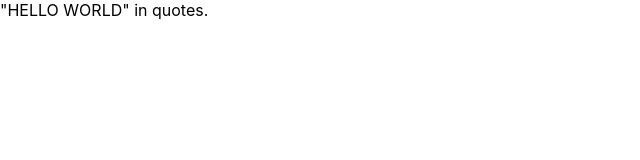
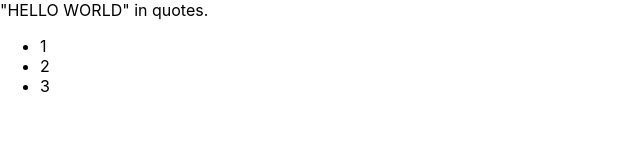
Before and after one commit to philipandresen/maine-wildlife, a React (Create React App) app: page / in a window 1280 px wide. Shown: the top 160 px of the page, without its empty margins (0-640 px from the left). Built offline with nearby package versions, Linux system fonts and the light colour scheme.

Commit message:
Troubleshooting codepipeline failures

```diff
--- a/src/Pages/Main.js
+++ b/src/Pages/Main.js
@@ -2,6 +2,12 @@
 
 export default function () {
     return (
-        <div>"HELLO WORLD" in quotes.</div>
+        <div>"HELLO WORLD" in quotes.
+            <ul>
+                <li>1</li>
+                <li>2</li>
+                <li>3</li>
+            </ul>
+        </div>
     )
 }
```
